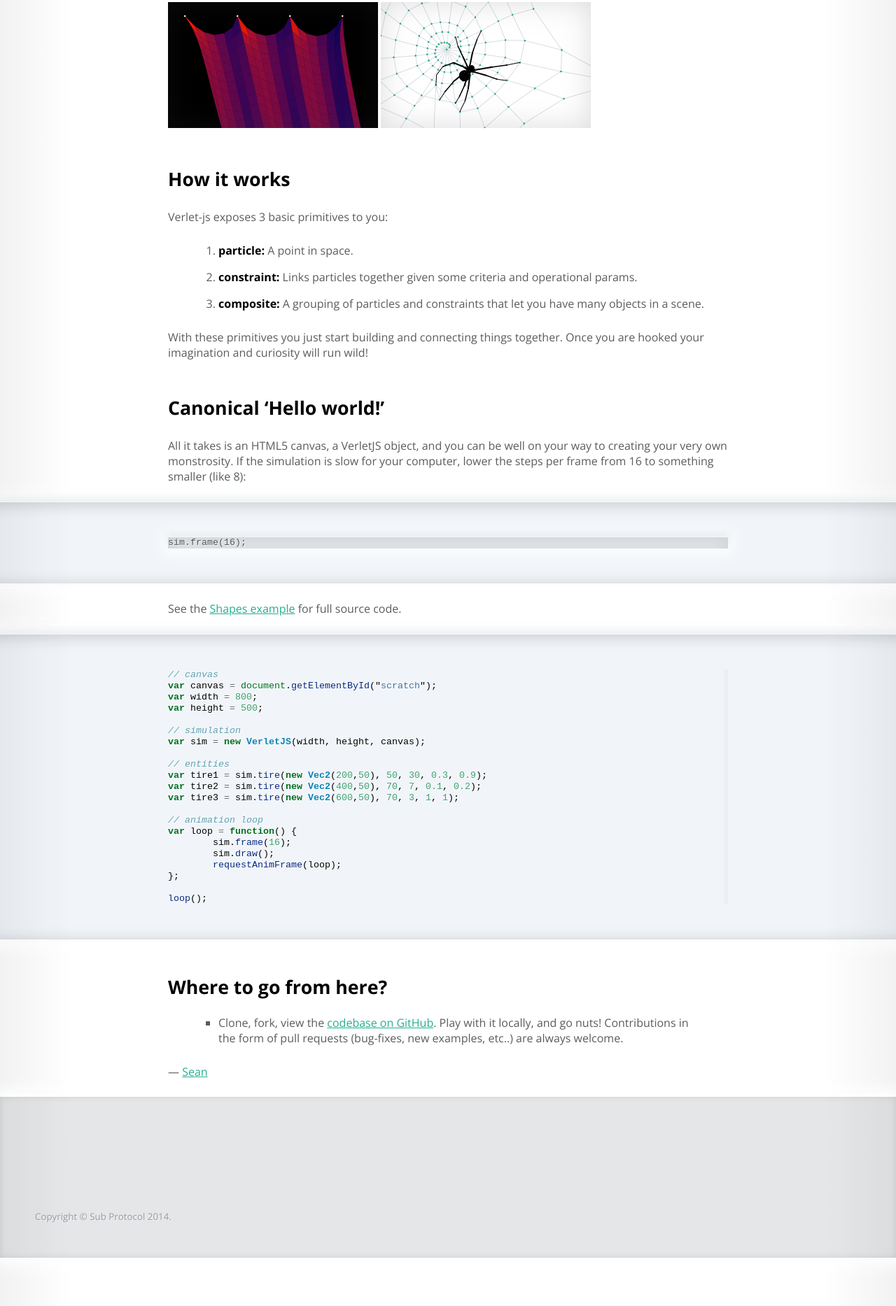
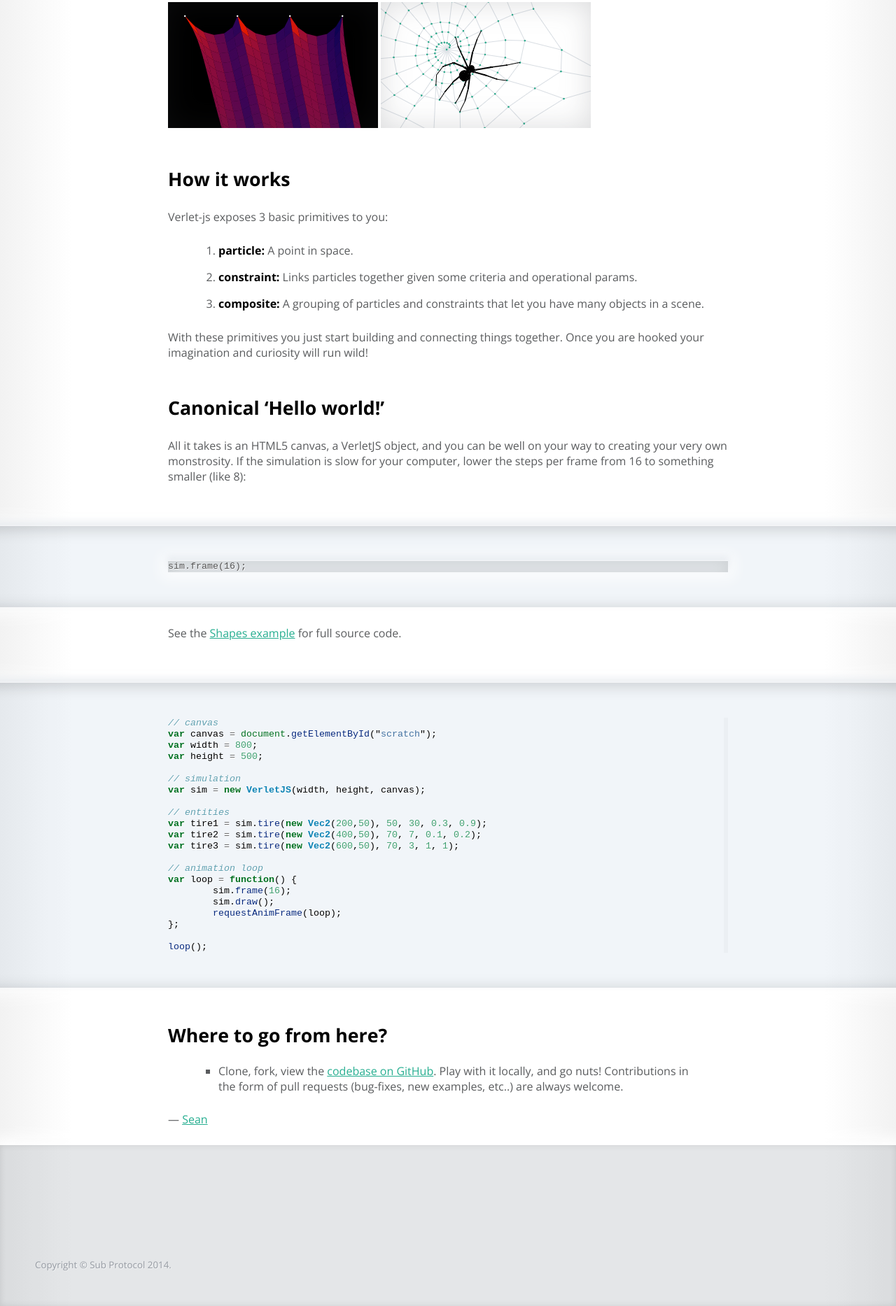
Before and after one commit to subprotocol/subprotocol.github.io, a Jekyll site: the page built from _posts/2013-04-18-introducing-verlet-js.md, in a window 1280 px wide. Shown: the part 753-2620 px from the top of the page at 70% size. Built offline with Jekyll 4.4.1, drawn with Linux system fonts in a browser that asks for light colours; nearby versions of some CDN libraries; Markdown is read by kramdown in place of the engine named in the settings; comment, search, counter and statistics services are not loaded; before the commit the page ends 2551 px from its top, so only the background shows below that.

Commit message:
fixing style

```diff
--- a/css/style.css
+++ b/css/style.css
@@ -428,8 +428,7 @@ article section .highlight {
 	font-size: 10pt;
 
 	/* yes, this is trickery */
-	margin: 0px -1000px 0px -1000px;
-
+	margin: 60px -1000px 0px -1000px;
 
 	background: rgba(121,159,190,0.1);
 	padding: 50px 0px;
@@ -482,10 +481,16 @@ article section .highlight pre {
 	clear: both;
 }
 
-p > code {
+/*p > code {
 	padding: 4px 2px;
 	background: rgba(0,0,0,0.05);
+}*/
+
+.highlight pre p {
+	margin: 0px !important;
+	padding: 0px !important;
 }
+
 
 
 .post-preview #bsa {
```
